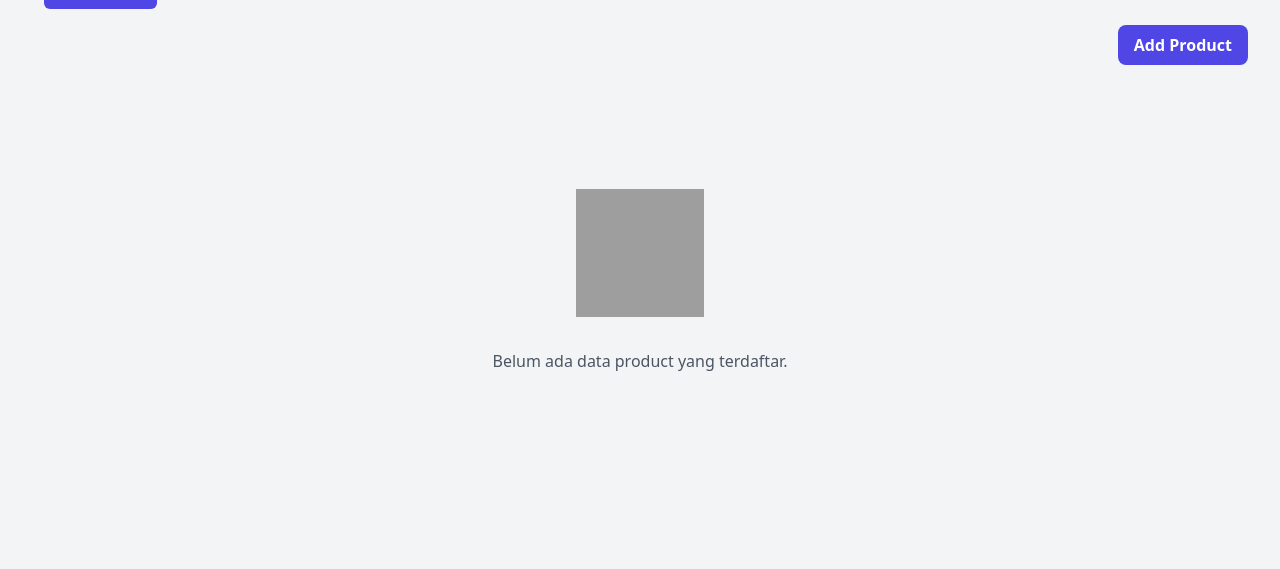
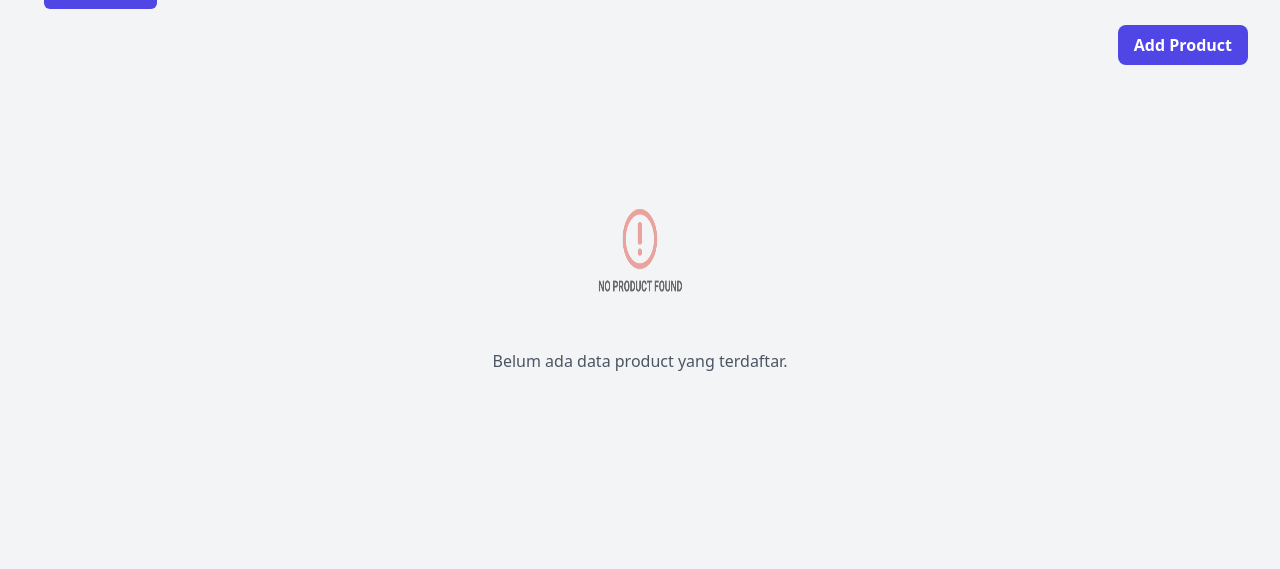
Before and after one commit to EdPootis/e-commerce-assignment, a Django app: template main/templates/main.html in a window 1280 px wide. Shown: the part 231-800 px from the top of the page. Run offline with Django 5.2, Linux system fonts and the light colour scheme; the template is opened without the code that fills it, so the values that code supplies are empty; some libraries are stand-ins or nearby versions; grey boxes are pictures that could not be loaded.

Commit message:
fixed picture name

```diff
--- a/main/templates/main.html
+++ b/main/templates/main.html
@@ -35,7 +35,7 @@
 
     {% if not products %}
     <div class="flex flex-col items-center justify-center min-h-[24rem] p-6">
-        <img src="{% static 'image/sedih-banget.png' %}" alt="Sad face" class="w-32 h-32 mb-4"/>
+        <img src="{% static 'image/no-product.png' %}" alt="No Product :(" class="w-32 h-32 mb-4"/>
         <p class="text-center text-gray-600 mt-4">Belum ada data product yang terdaftar.</p>
     </div>
     {% else %}
```
